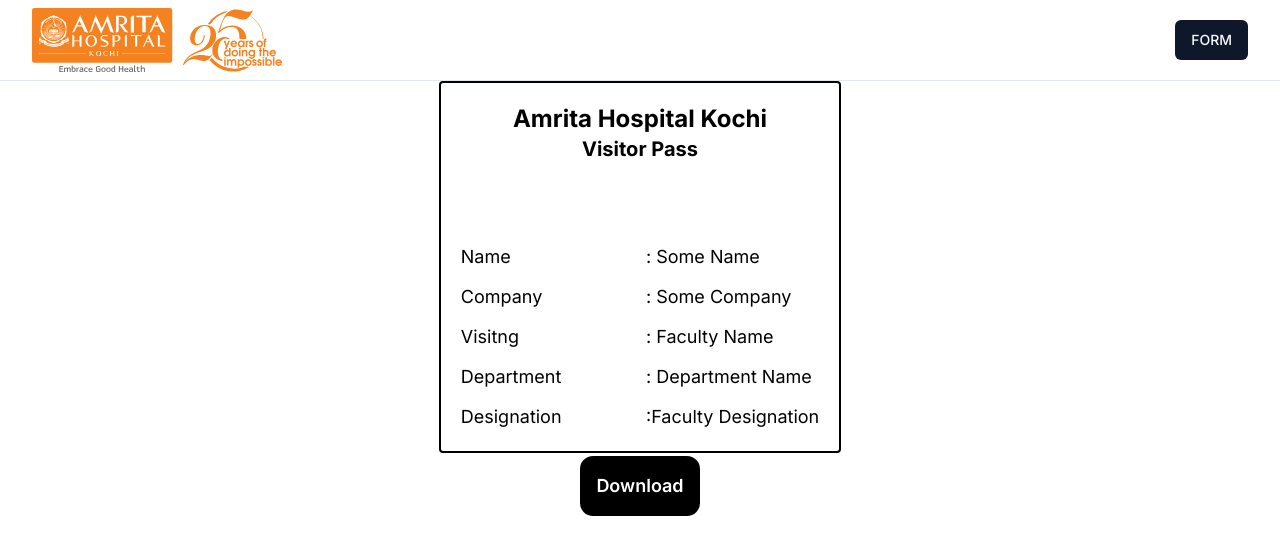
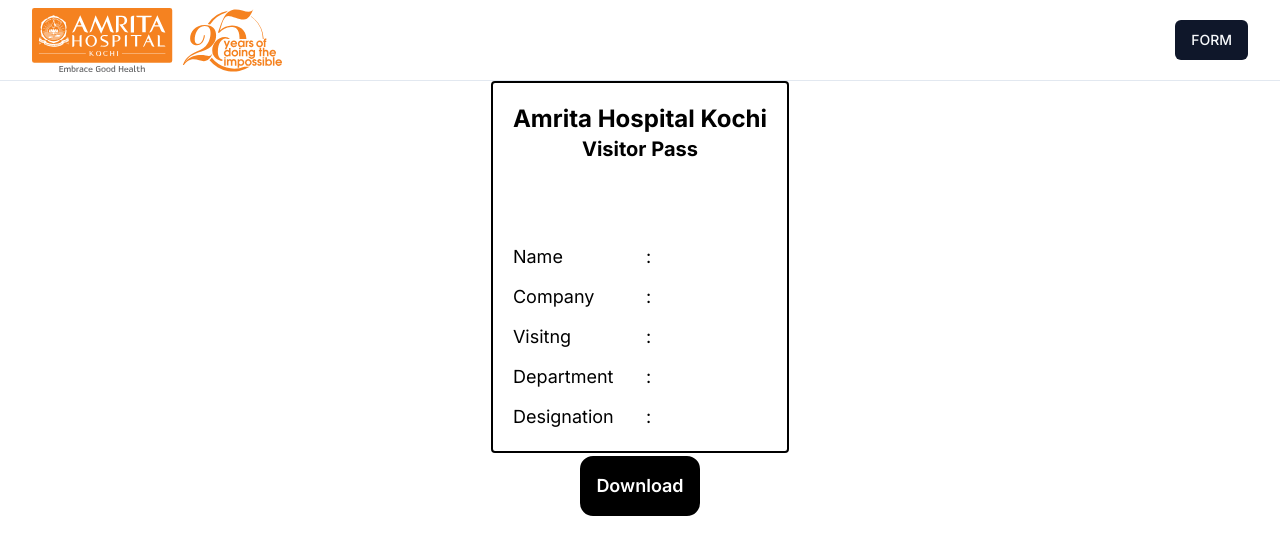
Before and after one commit to TheHuntsman4/HVM, a Next.js app: page /viewpdf in a window 1280 px wide. Shown: the top 554 px of the page. Built offline with nearby package versions, Linux system fonts and the light colour scheme.

Commit message:
<feat>;[Adds the basic image capture functionality]

```diff
--- a/package.json
+++ b/package.json
@@ -23,6 +23,7 @@
     "react-hook-form": "^7.47.0",
     "react-router-dom": "^6.16.0",
     "react-to-print": "^2.14.15",
+    "react-webcam": "^7.1.1",
     "tailwind-merge": "^1.14.0",
     "tailwindcss-animate": "^1.0.7",
     "zod": "^3.22.4"
--- a/src/app/mainform/page.tsx
+++ b/src/app/mainform/page.tsx
@@ -1,13 +1,15 @@
 "use client"
+import React from 'react';
 import * as z from 'zod';
 import { zodResolver } from '@hookform/resolvers/zod';
 import { formSchema } from '@/validators/auth';
 import { useForm } from 'react-hook-form';
 import { useToast } from '@/components/ui/use-toast';
-import { useEffect, useState } from 'react';
+import { useEffect, useRef, useState } from 'react';
 import { Input } from '@/components/ui/input';
 import { Button } from '@/components/ui/button';
 import { useRouter } from 'next/navigation'
+import Webcam from "react-webcam";
 import {
   Form,
   FormControl,
@@ -25,16 +27,22 @@
   SelectValue,
 } from "@/components/ui/select";
 import Link from 'next/link';
+import Image from 'next/image';
 
 type Input = z.infer<typeof formSchema>;
 
 
 const page = () => {
   const { toast } = useToast();
-  const router =  useRouter()
-
+  const router = useRouter()
+  const webcamRef = useRef(null)
+  const [imageSrc,setImageSrc] = useState()
+  const capture = React.useCallback(()=>{
+    setImageSrc(webcamRef.current.getScreenshot())
+    console.log(imageSrc);
+  },[webcamRef])
   const [formStep, setFormStep] = useState(0)
-  const [formData,setFormData]=useState({})
+  const [formData, setFormData] = useState({})
   const form = useForm<Input>({
     resolver: zodResolver(formSchema),
     defaultValues: {
@@ -117,9 +125,9 @@
               />
             </div>
           </div>
+
           {/* Hosptial Faculty details */}
-
-          <span className=''>Visiting Personnel Details</span>
+          <span className='py-12'>Visiting Personnel Details</span>
           <div className='bg-[#E9EDFF] h-auto w-full px-2 py-4 space-y-4'>
             <div className='px-4 space-y-4'>
               <FormField
@@ -154,28 +162,33 @@
                         </FormControl>
                         {/* The data for this could come from the backend */}
                         <SelectContent className='w-1/2'>
-                        {['IT Services', 'Biomedical',
-                          "Outpatient department (OPD)",
-                          "Surgical department",
-                          "Inpatient service (IP)",
-                          "Nursing department",
-                          "Physical medicine",
-                          "Paramedical department",
-                          "Rehabilitation department",
-                          "Dietary department",
-                          "Pharmacy department",
-                          "Operation theater complex (OT)",
-                          "Radiology department (X-ray)",
-                          "Non-professional services",
-                          "Nursing department (led by a director of nursing or chief nursing officer)",
-                          "Medical director department",
-                          "Health records",
-                          "Technical support",
-                          "Disclosure of information",
-                          "Facilities management",
-                          "Clinical engineering",
-                          "Dining services",
-                          "Plant operations"].map((department) => {
+                          {
+                            [
+                              'Biomedical',
+                              'Clinical engineering',
+                              'Dietary department',
+                              'Dining services',
+                              'Facilities management',
+                              'Health records',
+                              'Inpatient service (IP)',
+                              'IT Services',
+                              'Medical director department',
+                              'Non-professional services',
+                              'Nursing department',
+                              'Nursing department (led by a director of nursing or chief nursing officer)',
+                              'Operation theater complex (OT)',
+                              'Outpatient department (OPD)',
+                              'Paramedical department',
+                              'Pharmacy department',
+                              'Physical medicine',
+                              'Plant operations',
+                              'Radiology department (X-ray)',
+                              'Rehabilitation department',
+                              'Surgical department',
+                              'Technical support',
+                              'Disclosure of information'
+                            ]
+                              .map((department) => {
                                 return (
                                   <SelectItem value={department.toString()} key={department}>
                                     {department}
@@ -255,6 +268,15 @@
                     </FormItem>
                   )}
                 />
+                <Webcam
+                audio={false}
+                height={240}
+                width={240}
+                ref={webcamRef}
+                screenshotFormat="image/jpeg"
+                />
+                <Button onClick={capture}>Capture Photo</Button>
+                <Image src={imageSrc} alt="webcam capture" width={240} height={240}/>
               </div>
             </div>
           </div>
@@ -268,8 +290,8 @@
             href={{
               pathname: '/viewpdf',
               query: {
-            name:form.getValues().name,
-            companyName:form.getValues().companyName,
+                name: form.getValues().name,
+                companyName: form.getValues().companyName,
                 email: form.getValues().email,
                 address1: form.getValues().address1,
                 address2: form.getValues().address2,
--- a/src/app/viewpdf/page.tsx
+++ b/src/app/viewpdf/page.tsx
@@ -4,7 +4,7 @@
 import { useReactToPrint } from "react-to-print";
 // import { useSearchParams } from "next/navigation";
 
-const page = ({ searchParams }:{searchParams:any}) => {
+const page = ({ searchParams }: { searchParams: any }) => {
   console.log(searchParams.name)
   console.log(searchParams.companyName)
   console.log(searchParams.email);
@@ -22,7 +22,7 @@
   return (
     <div className="flex flex-col justify-center items-center w-full">
       <div ref={pdfRef}>
-        <VisitingCard />
+        <VisitingCard name={searchParams.name} companyName={searchParams.companyName} departmentName={searchParams.departmentName} facultyDesignation={searchParams.facultyDesignation} facultyName={searchParams.facultyName}/>
       </div>
       <button
         onClick={handlePrint}
--- a/src/components/visitingCard.tsx
+++ b/src/components/visitingCard.tsx
@@ -1,4 +1,4 @@
-const VisitingCard = () => {
+const VisitingCard = ({name, companyName,facultyName,departmentName,facultyDesignation}) => {
     return (
         <div className="text-center h-full w-full bg-white text-black border-2 border-black rounded-sm p-5">
             <div>
@@ -12,15 +12,15 @@
             </div>
             <div className="grid grid-cols-2 gap-3 text-lg">
                 <div className="text-start">Name</div>
-                <div className="text-start">: Some Name</div>
+                <div className="text-start">: {name}</div>
                 <div className="text-start">Company</div>
-                <div className="text-start">: Some Company</div>
+                <div className="text-start">: {companyName}</div>
                 <div className="text-start">Visitng</div>
-                <div className="text-start">: Faculty Name</div>
+                <div className="text-start">: {facultyName}</div>
                 <div className="text-start">Department</div>
-                <div className="text-start">: Department Name</div>
+                <div className="text-start">: {departmentName}</div>
                 <div className="text-start">Designation</div>
-                <div className="text-start">:Faculty Designation</div>
+                <div className="text-start">: {facultyDesignation}</div>
             </div>
         </div>
 
```
Also changed, not shown: 1 other file (tests, documents, lock files or other folders). Lines whose indentation alone changed are shown as unchanged.
